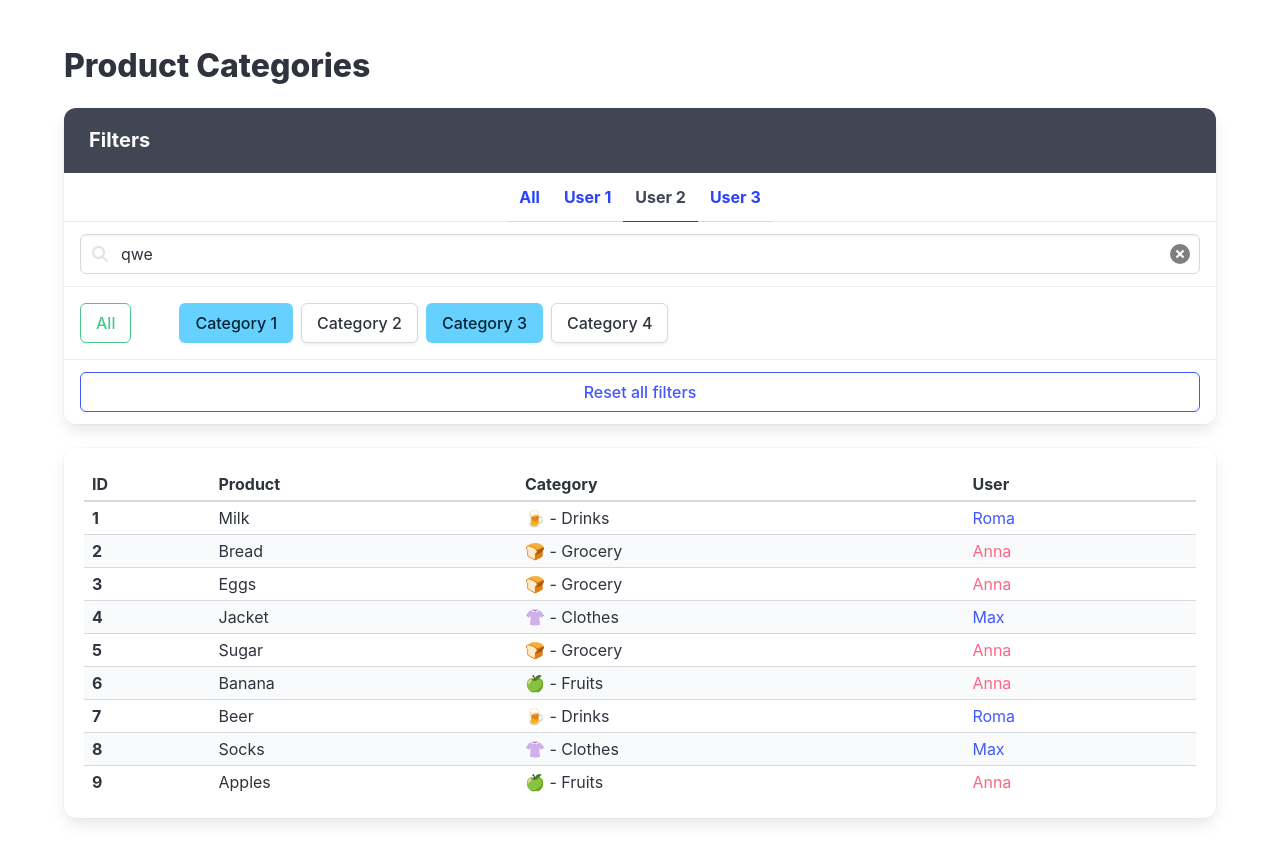
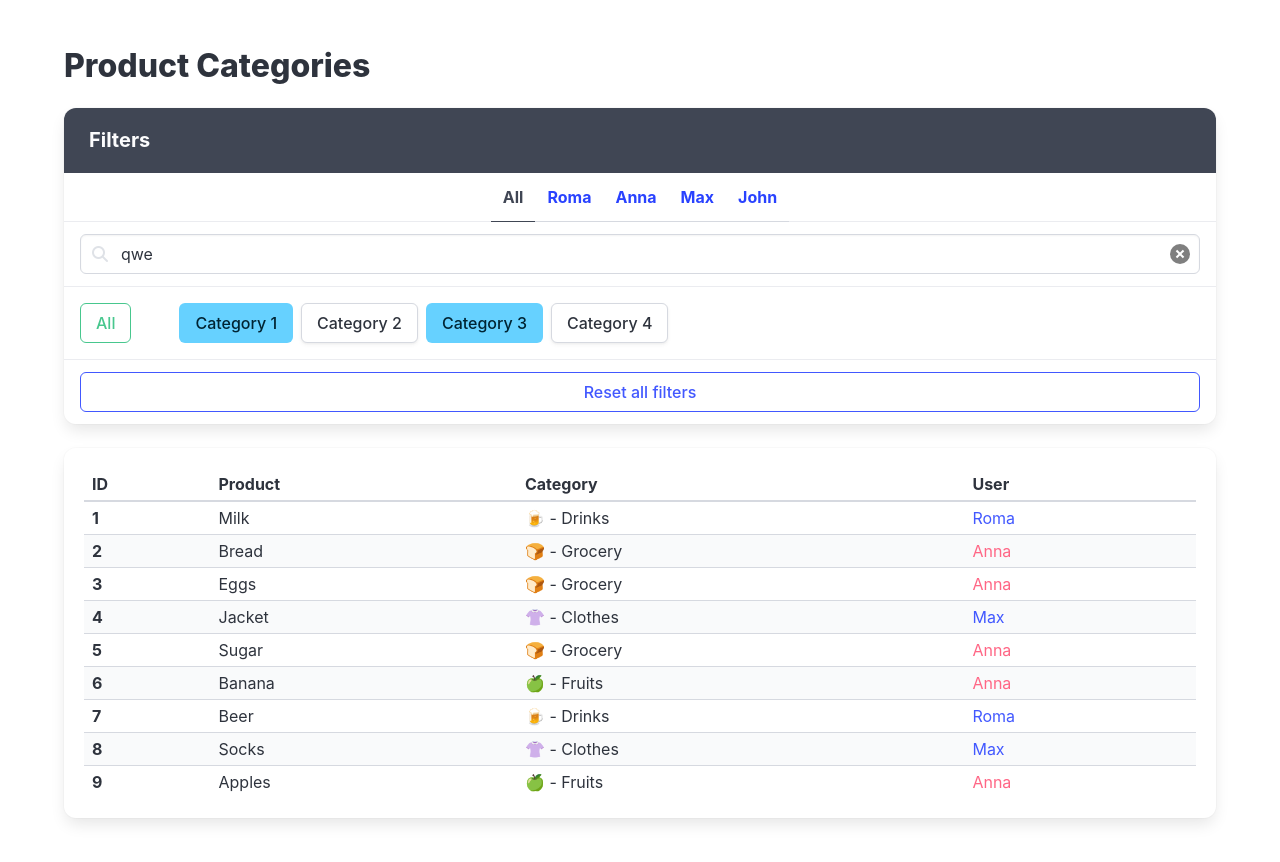
Before and after one commit to hma-3/react_product-categories-practice--aug24, a React (Vite) app: page / in a window 1280 px wide. Shown: the top 862 px of the page. Built offline with nearby package versions, Linux system fonts and the light colour scheme.

Commit message:
implemented the ability to filter products by owner

```diff
--- a/src/App.jsx
+++ b/src/App.jsx
@@ -1,11 +1,14 @@
 /* eslint-disable jsx-a11y/accessible-emoji */
-import React from 'react';
+import React, { useState } from 'react';
 import './App.scss';
 import cn from 'classnames';
 
 import usersFromServer from './api/users';
 import categoriesFromServer from './api/categories';
 import productsFromServer from './api/products';
+
+const COLUMNS = ['ID', 'Product', 'Category', 'User'];
+const OWNER_DEFAULT_VALUE = 'All';
 
 const getCategory = categoryId =>
   categoriesFromServer.find(category => category.id === categoryId);
@@ -23,10 +26,22 @@ const products = productsFromServer.map(product => {
   };
 });
 
-const COLUMNS = ['ID', 'Product', 'Category', 'User'];
+function getVisibleProducts(currentProducts, { ownerFilter }) {
+  let visibleProducts = [...currentProducts];
+
+  if (ownerFilter !== OWNER_DEFAULT_VALUE) {
+    visibleProducts = visibleProducts.filter(
+      ({ owner }) => owner.name === ownerFilter,
+    );
+  }
+
+  return visibleProducts;
+}
 
 export const App = () => {
-  const visibleProducts = [...products];
+  const [ownerFilter, setOwnerFilter] = useState(OWNER_DEFAULT_VALUE);
+
+  const visibleProducts = getVisibleProducts(products, { ownerFilter });
 
   return (
     <div className="section">
@@ -38,21 +53,28 @@ export const App = () => {
             <p className="panel-heading">Filters</p>
 
             <p className="panel-tabs has-text-weight-bold">
-              <a data-cy="FilterAllUsers" href="#/">
-                All
+              <a
+                data-cy="FilterAllUsers"
+                href="#/"
+                className={cn({
+                  'is-active': ownerFilter === OWNER_DEFAULT_VALUE,
+                })}
+                onClick={() => setOwnerFilter(OWNER_DEFAULT_VALUE)}
+              >
+                {OWNER_DEFAULT_VALUE}
               </a>
 
-              <a data-cy="FilterUser" href="#/">
-                User 1
-              </a>
-
-              <a data-cy="FilterUser" href="#/" className="is-active">
-                User 2
-              </a>
-
-              <a data-cy="FilterUser" href="#/">
-                User 3
-              </a>
+              {usersFromServer.map(user => (
+                <a
+                  key={user.id}
+                  data-cy="FilterUser"
+                  href="#/"
+                  className={cn({ 'is-active': ownerFilter === user.name })}
+                  onClick={() => setOwnerFilter(user.name)}
+                >
+                  {user.name}
+                </a>
+              ))}
             </p>
 
             <div className="panel-block">
```
